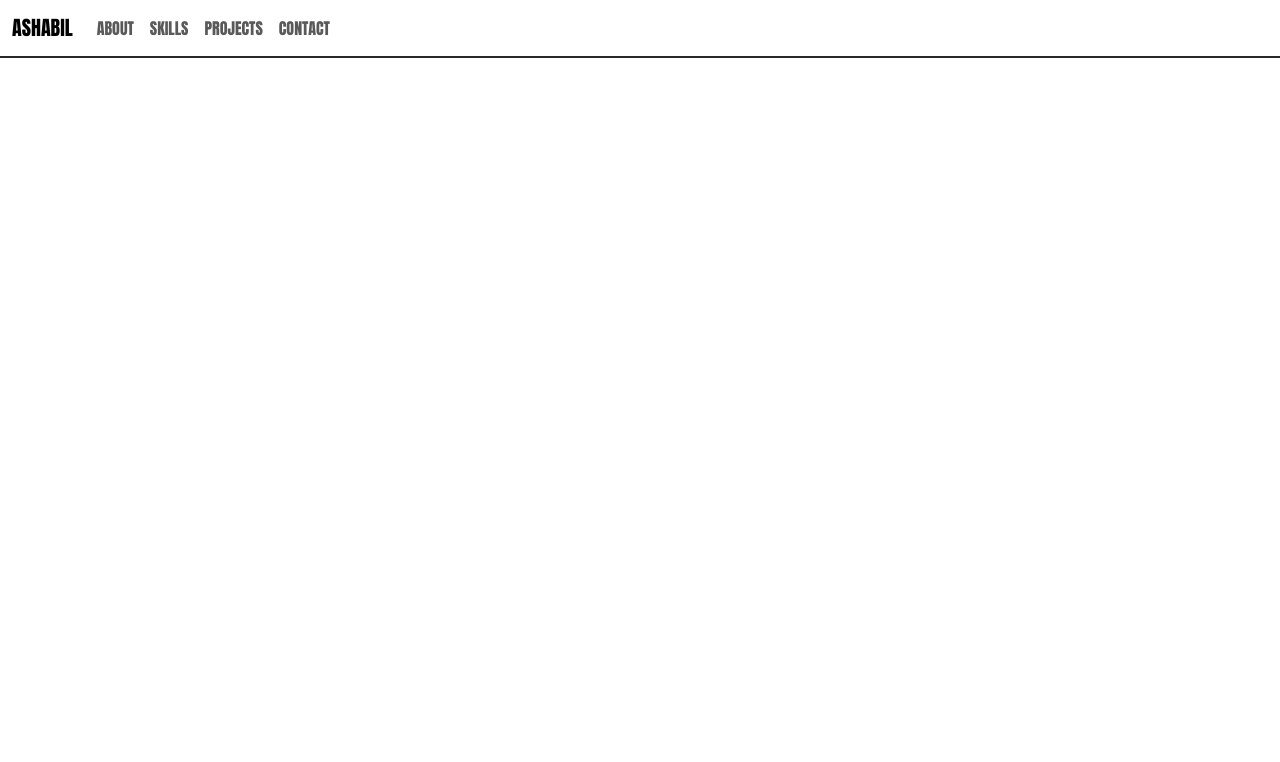
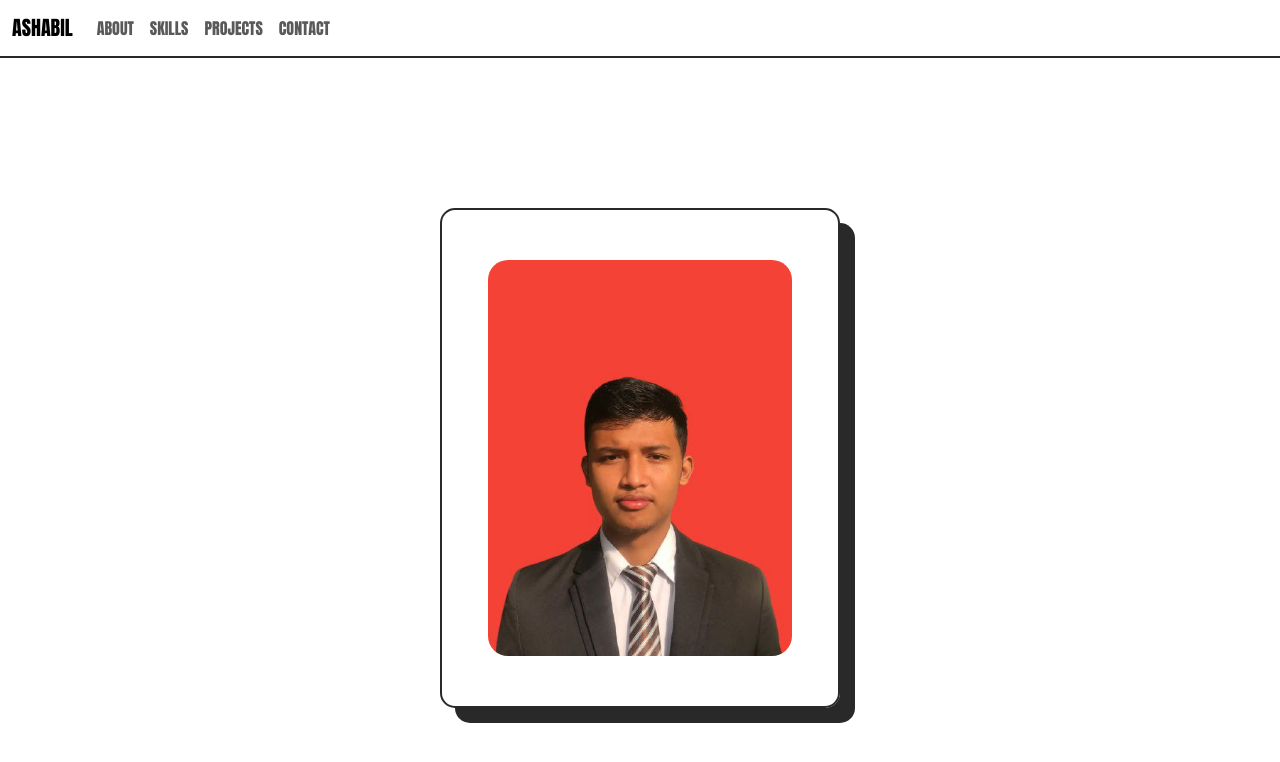
Before and after one commit to ashabilsyauqi/Portofolio, a React (Create React App) app: page /sandbox in a window 1280 px wide. Shown: the top 762 px of the page. Built offline with nearby package versions, Linux system fonts and the light colour scheme.

Commit message:
tilt compo

```diff
--- a/package.json
+++ b/package.json
@@ -17,6 +17,7 @@
     "react-dom": "^18.2.0",
     "react-icons": "^4.10.1",
     "react-modal": "^3.16.1",
+    "react-parallax-tilt": "^1.7.158",
     "react-router-dom": "^6.14.2",
     "react-scripts": "5.0.1",
     "reactstrap": "^9.2.0",
--- a/src/App.js
+++ b/src/App.js
@@ -7,6 +7,8 @@ import Project from "./Pages/Project";
 import Contact from "./Pages/Contact";
 
 import { Routes, Route } from "react-router-dom";
+// import TiltComponent from "./Pages/SandBoxes/TiltComponent";
+import SandBoxes from "./Pages/SandBoxes/SandBoxes";
 
 
 
@@ -30,6 +32,7 @@ function App() {
         <Route path="/about" element={<About />} />
         <Route path="/contact" element={<Contact />} />
         <Route path="/project" element={<Project />} />
+        <Route path="/sandbox" element={<SandBoxes />} />
       </Routes>
     </>
   );
--- a/src/Pages/Project.jsx
+++ b/src/Pages/Project.jsx
@@ -4,6 +4,7 @@ const Project = () => {
   const projectSecondNature = [
     { title: "Second Nature nol", url: "https://secondnature.vercel.app/" },
     { title: "Digital Services", url: "https://digital-services-pi.vercel.app/" },
+    { title: "Tilt Component", url: "./sandbox" },
   ];
   return (
     <div className="wrapper project height-general">
--- /dev/null
+++ b/src/Pages/SandBoxes/SandBoxes.css
@@ -0,0 +1,24 @@
+.tiltComponent {
+  width: 400px;
+  height: 500px;
+  border: 2px solid #292929;
+  border-radius: 15px;
+  box-shadow: 15px 15px 0px #292929;
+}
+#background {
+  width: 100%;
+  height: 100%;
+  /* background-color: rgb(19, 19, 59); */
+  position: absolute;
+  display: flex;
+  flex-direction: row;
+  align-items: center;
+  justify-content: center;
+}
+
+.photo-sample{
+    height: 80%;
+    border-radius: 20px;
+    /* border: 2px solid #292929; */
+    /* box-shadow: 15px 15px 0px #292929; */
+}
--- /dev/null
+++ b/src/Pages/SandBoxes/SandBoxes.js
@@ -0,0 +1,12 @@
+import React from "react";
+import TiltComponent from "./UIs/TiltComponent";
+
+export default function SandBoxes() {
+  return (
+    <div className="flex-center vh-100">
+      <div id="background">
+        <TiltComponent />
+      </div>
+    </div>
+  );
+}
--- /dev/null
+++ b/src/Pages/SandBoxes/UIs/TiltComponent.js
@@ -0,0 +1,18 @@
+import React from 'react'
+import Tilt from "react-parallax-tilt";
+import "../SandBoxes.css";
+import gambar from '../../../Images/ashabil.jpg'
+
+const TiltComponent = () => {
+	return (
+		<Tilt glareEnable={true} tiltMaxAngleX={10}
+		tiltMaxAngleY={10} perspective={1000}
+		glareColor={"rgb(0,0,0)"}>
+			<div className='tiltComponent d-flex justify-content-center align-items-center'>
+				<img src={gambar} alt='lol' className='photo-sample' />
+			</div>
+		</Tilt>
+	)
+}
+
+export default TiltComponent;
```
Also changed, not shown: src/Components/ProjectCardRouter.js (added, +10 -0 lines), 1 other file (tests, documents, lock files or other folders).
